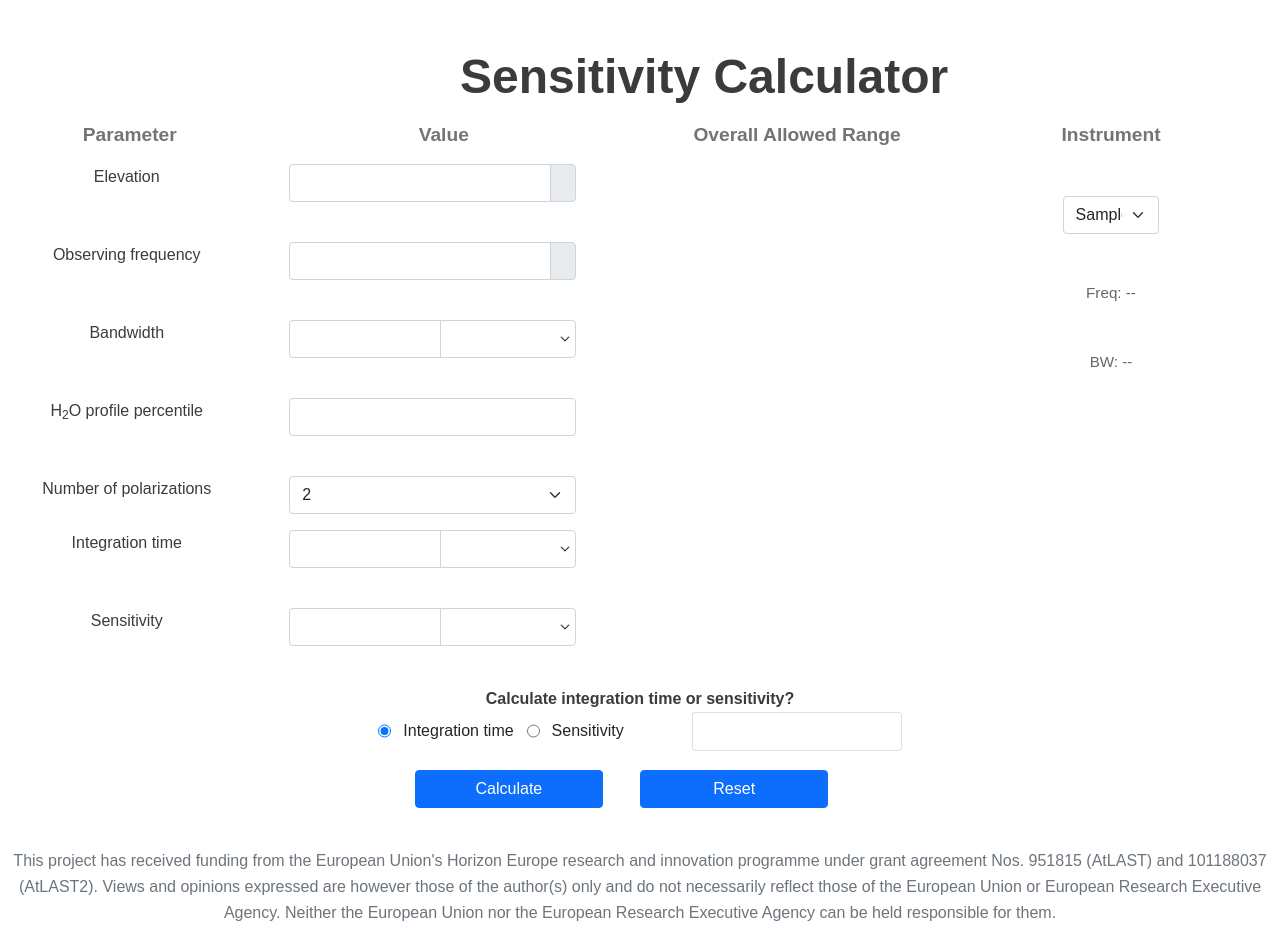
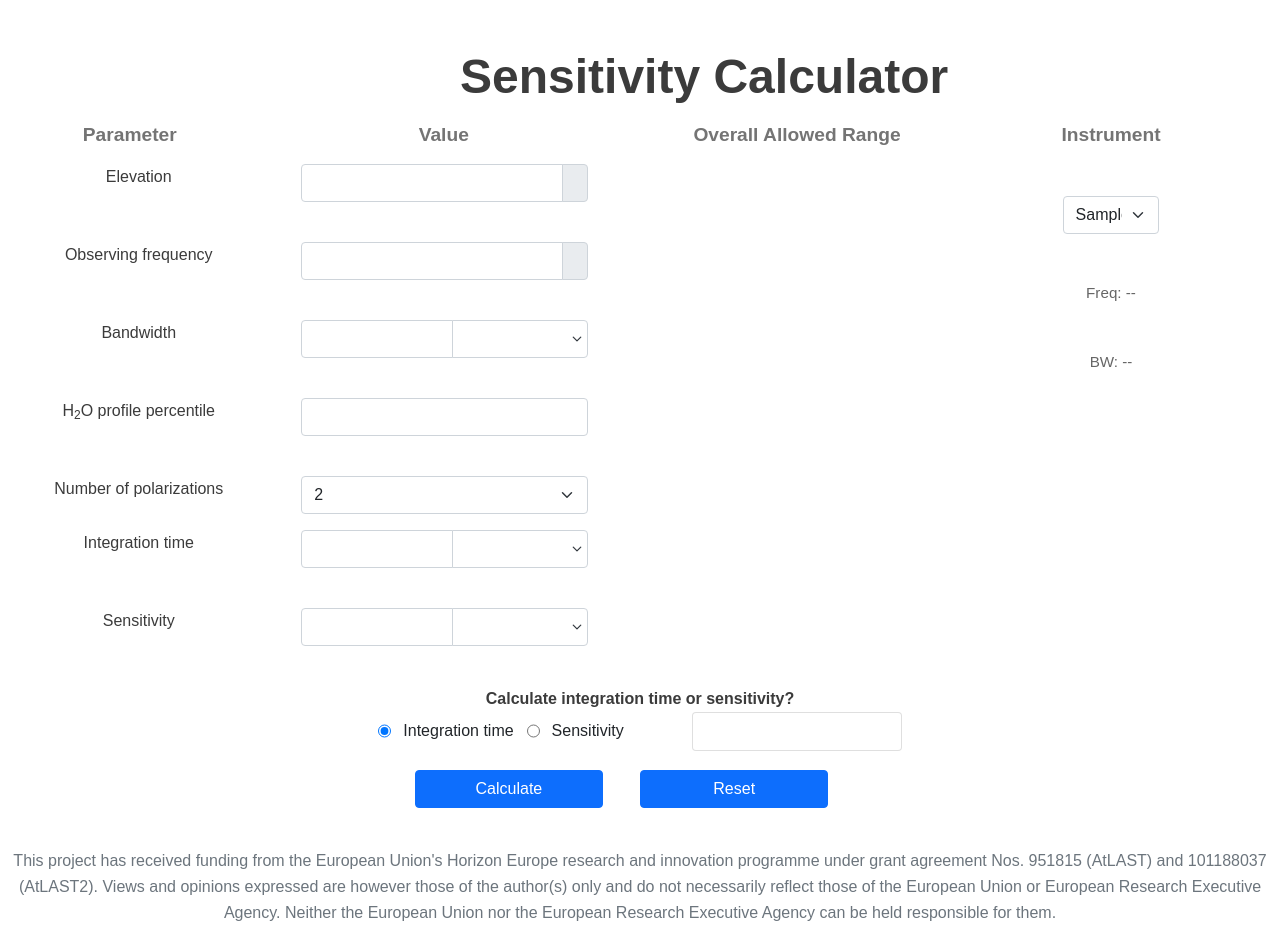
Before and after one commit to ukatc/AtLAST_sensitivity_calculator, a Python web app: template web_client/templates/sensitivity_calculator.html in a window 1280 px wide; the page is wider, and only the part inside the window is pictured. Shown: the part 200-1126 px from the top of that part. Run offline with Jinja, Linux system fonts and the light colour scheme; the template is opened without the code that fills it: most values are stand-ins (such as "Sample title", 1, 10 or a date in 2020); lists and menus that the app fills with data are empty.

Commit message:
ASC-32 Aligned parameter rows to the middle

```diff
--- a/web_client/templates/sensitivity_calculator.html
+++ b/web_client/templates/sensitivity_calculator.html
@@ -67,7 +67,7 @@
 
           <!-- LEFT AREA -->
           <div class="col-md-9">
-            <div class="row" align="center">
+            <div class="row justify-content-center" align="center">
               <div class="titles col-3 mb-3">Parameter</div>
               <div class="titles col-5 mb-3">Value</div>
               <div class="titles col-4 mb-3">Overall Allowed Range</div>
```
